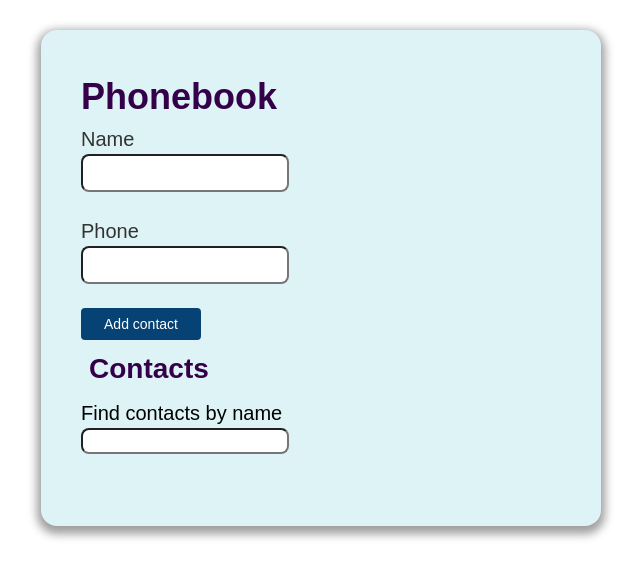
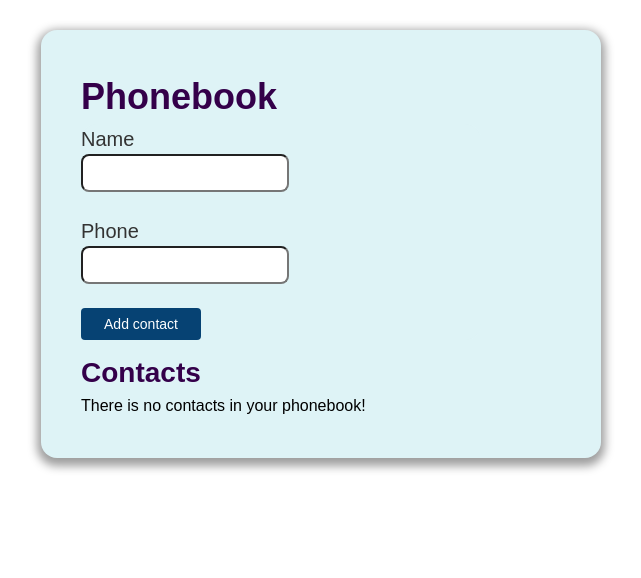
Before and after one commit to endorf8n/goit-react-hw-02-phonebook, a React (Create React App) app: page / in a window 1280 px wide. Shown: the top 578 px of the page, without its empty margins (319-960 px from the left). Built offline with nearby package versions, Linux system fonts and the light colour scheme.

Commit message:
add some features

```diff
--- a/src/components/App.jsx
+++ b/src/components/App.jsx
@@ -30,6 +30,10 @@ export class App extends Component {
     }));
   };
 
+  countTotalContacts = () => {
+    return this.state.contacts.length;
+  };
+
   onFilterChange = e => {
     this.setState({ filter: e.target.value });
   };
@@ -50,17 +54,25 @@ export class App extends Component {
 
   render() {
     const filteredContacts = this.getFilteredContact();
+    const total = this.countTotalContacts();
 
     return (
       <AppWrapper>
         <TitleApp>Phonebook</TitleApp>
         <ContactForm onSubmit={this.addContact} />
         <TitleContacts>Contacts</TitleContacts>
-        <Filter filter={this.state.filter} onFilter={this.onFilterChange} />
-        <ContactList
-          contacts={filteredContacts}
-          deleteContact={this.deleteContact}
-        />
+
+        {total === 0 ? (
+          'There is no contacts in your phonebook!'
+        ) : (
+          <>
+            <Filter filter={this.state.filter} onFilter={this.onFilterChange} />
+            <ContactList
+              contacts={filteredContacts}
+              deleteContact={this.deleteContact}
+            />
+          </>
+        )}
       </AppWrapper>
     );
   }
--- a/src/components/app.styled.js
+++ b/src/components/app.styled.js
@@ -17,7 +17,7 @@ export const TitleApp = styled.h1`
 `;
 
 export const TitleContacts = styled.h2`
-  padding: ${({ theme }) => theme.spacing(2)};
+  padding-top: ${({ theme }) => theme.spacing(3)};
   font-size: ${({ theme }) => theme.fontSizes.medium};
   color: ${({ theme }) => theme.colors.violet};
 `;
```
